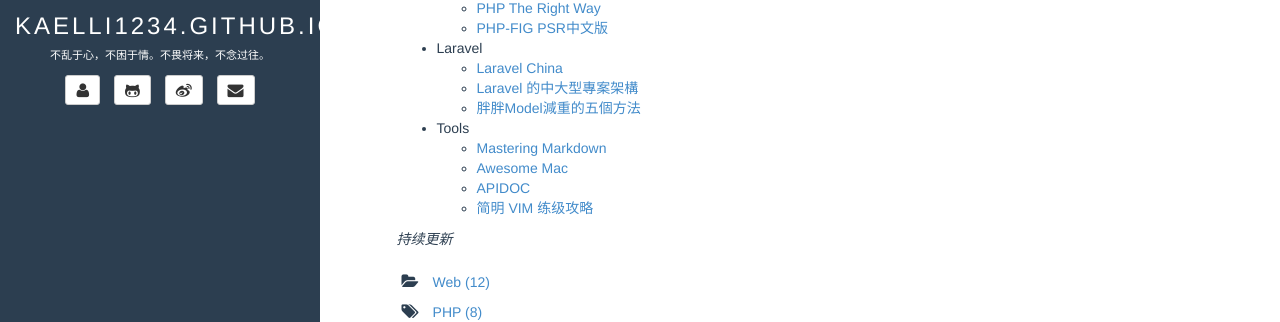
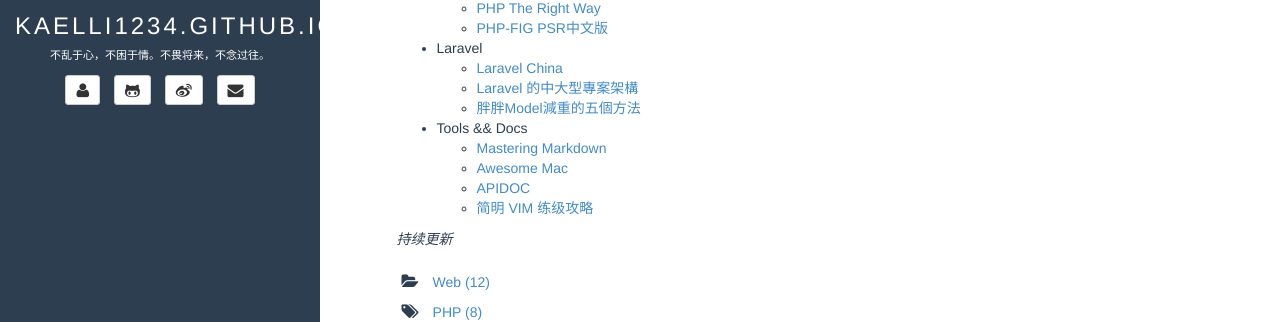
Before and after one commit to kaelli1234/kaelli1234.github.io, a Jekyll site: the page built from _posts/2017-01-03-php-doc.md, in a window 1280 px wide and 951 px high. Shown: the part 235-557 px from the top of the window. Built offline with Jekyll 4.4.1, drawn with Linux system fonts in a browser that asks for light colours; comment, search, counter and statistics services are not loaded.

Commit message:
UPDATE Docs

```diff
--- a/_posts/2017-01-03-php-doc.md
+++ b/_posts/2017-01-03-php-doc.md
@@ -16,7 +16,7 @@ shortinfo: PHP最佳实践，规范，相关资源整理
   - [Laravel China](https://laravel-china.org/){:target="_blank"}
   - [Laravel 的中大型專案架構](http://oomusou.io/laravel/laravel-architecture/){:target="_blank"}
   - [胖胖Model減重的五個方法](http://slides.com/howtomakeaturn/model#/){:target="_blank"}
-- Tools
+- Tools && Docs
   - [Mastering Markdown](https://guides.github.com/features/mastering-markdown/){:target="_blank"}
   - [Awesome Mac](https://jaywcjlove.github.io/awesome-mac/index.zh.html){:target="_blank"}
   - [APIDOC](http://apidocjs.com/){:target="_blank"}
```
